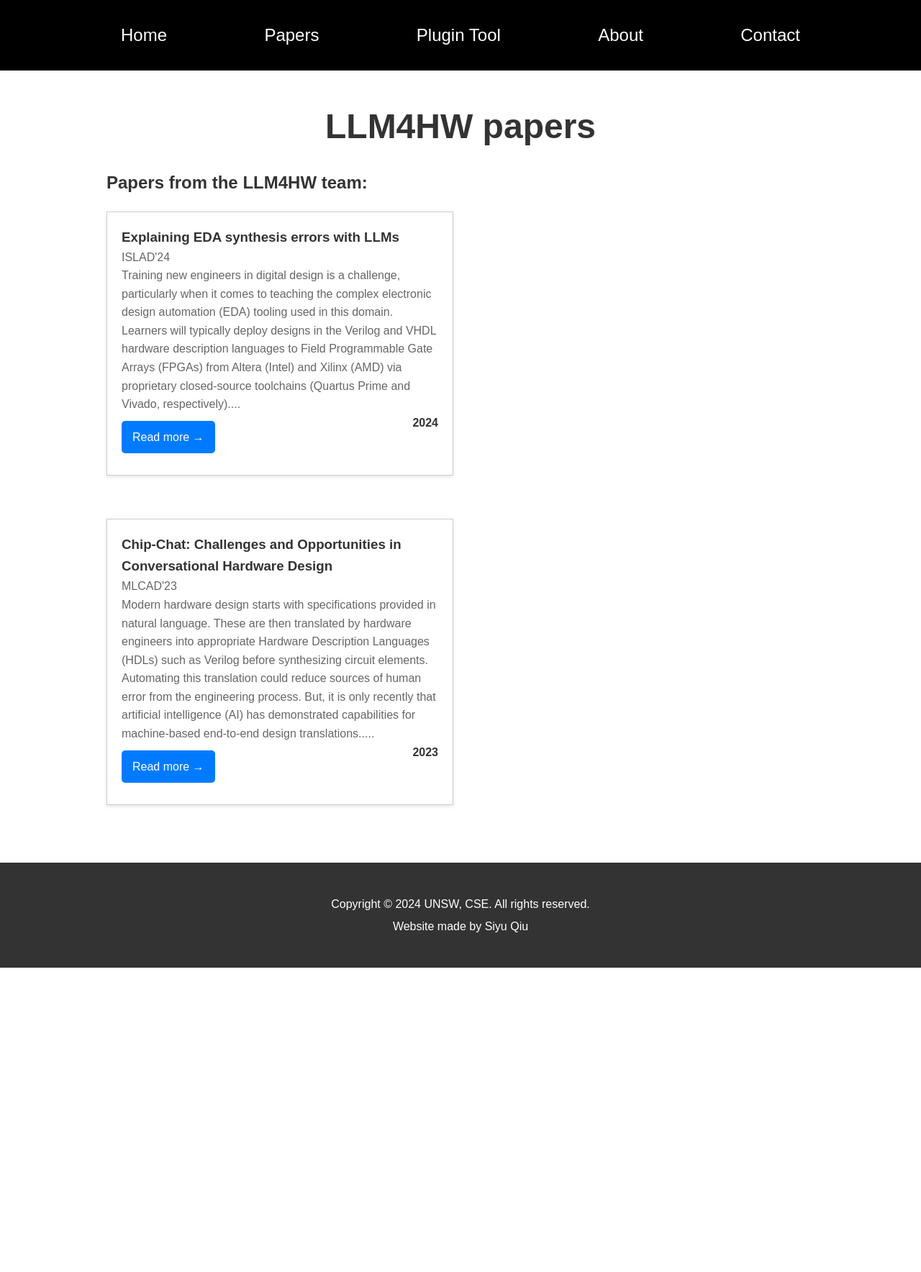
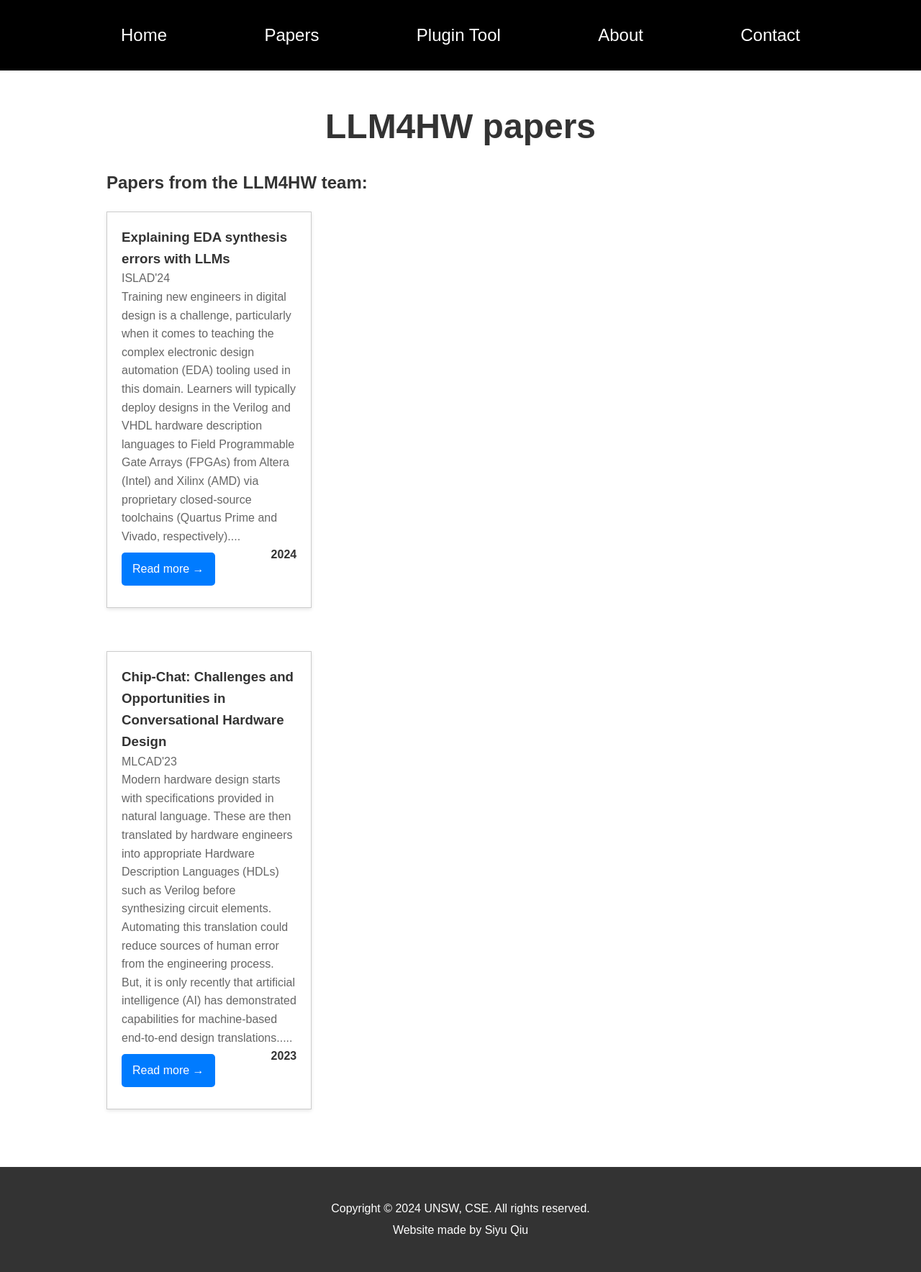
Before and after one commit to llm4hw/llm4hw.github.io, a Jekyll site: the page built from papers.md, in a window 1280 px wide. Shown: the whole page at 72% size. Built offline with Jekyll 4.4.1, drawn with Linux system fonts in a browser that asks for light colours; before the commit the page ends 1345 px from its top, so only the background shows below that.

Commit message:
Update style.css

```diff
--- a/assets/css/style.css
+++ b/assets/css/style.css
@@ -125,7 +125,7 @@ footer p {
 }
 
 .paper {
-    flex: 0 0 calc(50% - 10px); /* Ensures each box takes up half the row minus gap, without growing or shrinking */
+    flex: 0 0 calc(30% - 10px); /* Ensures each box takes up half the row minus gap, without growing or shrinking */
     border: 1px solid #ccc;
     box-shadow: 0 2px 5px rgba(0,0,0,0.1);
     padding: 20px;
```
